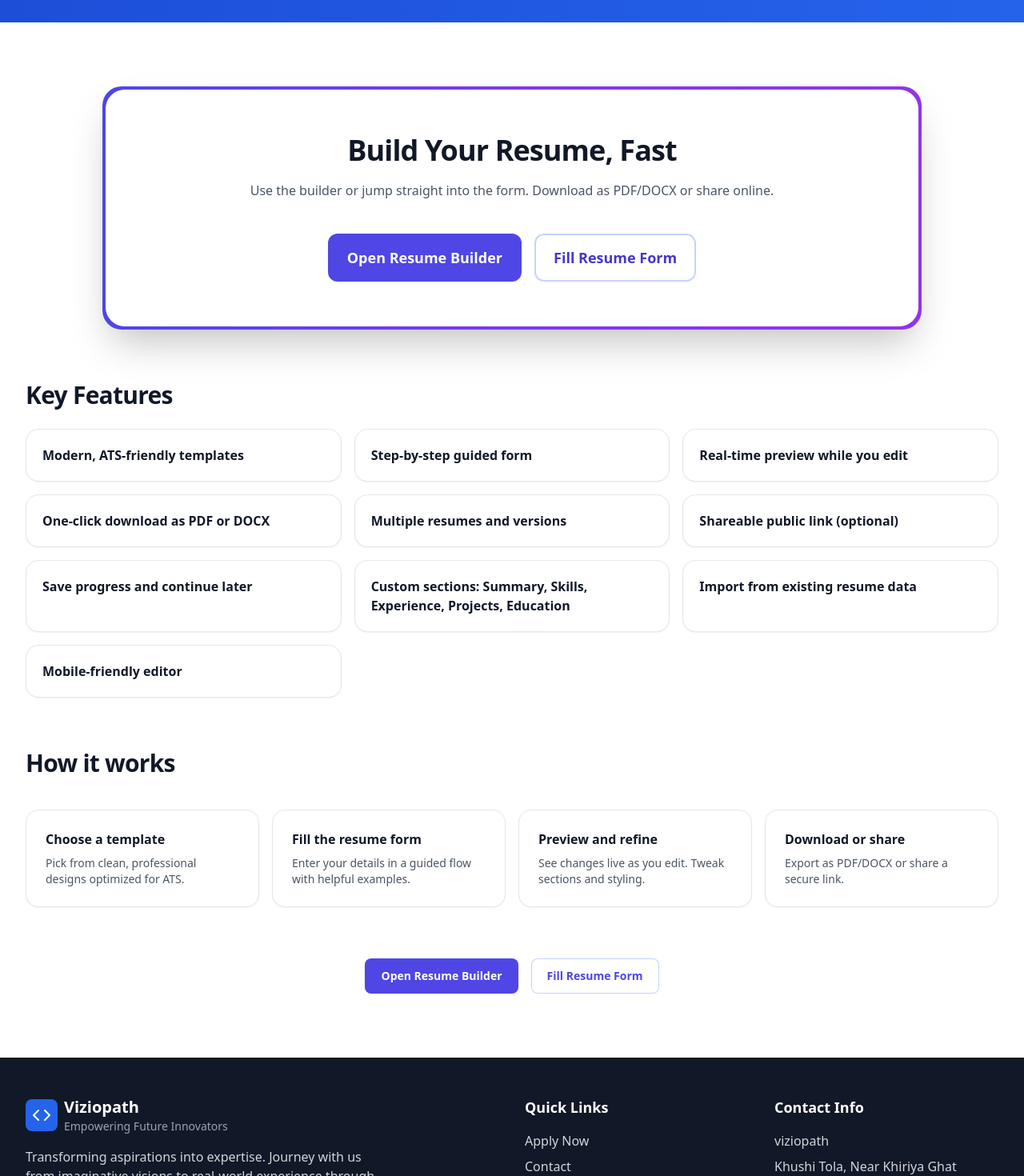
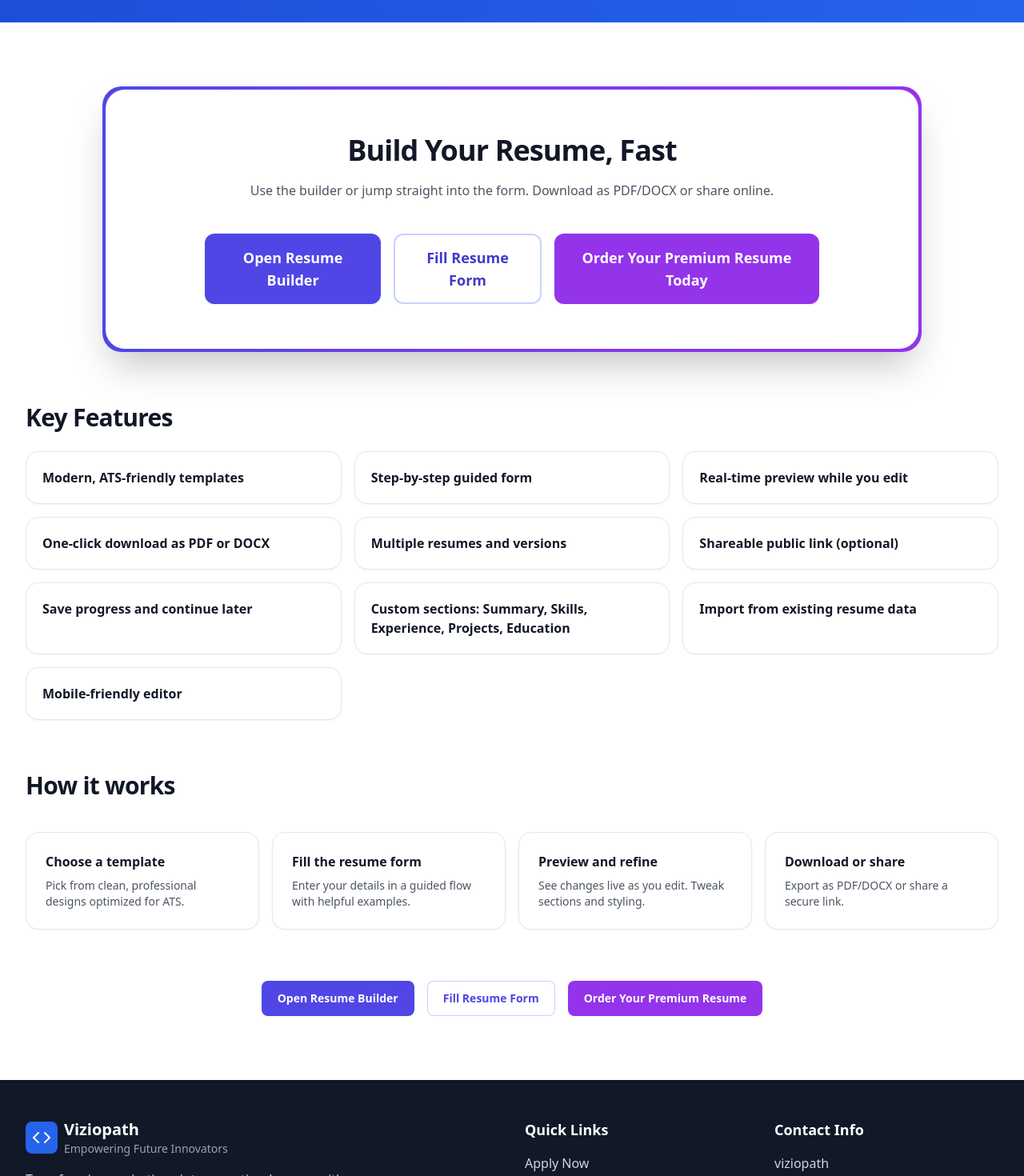
Before and after one commit to Dharmendra20009/viziopath-app, a React (Vite) app: page /services in a window 1280 px wide. Shown: the part 252-1722 px from the top of the page at 80% size. Built offline with nearby package versions, Linux system fonts and the light colour scheme; no server answers.

Commit message:
just add premium resume section

```diff
--- a/src/pages/ResumeBuilder.tsx
+++ b/src/pages/ResumeBuilder.tsx
@@ -67,6 +67,9 @@ const ResumeBuilder: React.FC = () => {
                   <a href="https://www.careerhubs.info/resume-form" target="_blank" rel="noopener noreferrer" className="inline-flex items-center justify-center rounded-xl px-6 py-4 text-base font-semibold text-indigo-700 ring-2 ring-inset ring-indigo-200 transition-colors hover:bg-indigo-50 sm:text-lg">
                     Fill Resume Form
                   </a>
+                  <a href="https://docs.google.com/forms/d/e/1FAIpQLSfGE3mcREhM0VatrbUXHupROarHAPa7Pp6YO3hXCHUPuoeGpQ/viewform?usp=header" target="_blank" rel="noopener noreferrer" className="inline-flex items-center justify-center rounded-xl bg-purple-600 px-6 py-4 text-base font-semibold text-white shadow-sm transition-colors hover:bg-purple-500 sm:text-lg">
+                    Order Your Premium Resume Today
+                  </a>
                 </div>
               </div>
             </div>
@@ -90,6 +93,9 @@ const ResumeBuilder: React.FC = () => {
           <a href="https://www.careerhubs.info/resume-form" target="_blank" rel="noopener noreferrer" className="inline-flex items-center justify-center rounded-lg px-5 py-3 text-sm font-semibold text-indigo-600 ring-1 ring-inset ring-indigo-200 transition-colors hover:bg-indigo-50">
             Fill Resume Form
           </a>
+          <a href="https://docs.google.com/forms/d/e/1FAIpQLSfGE3mcREhM0VatrbUXHupROarHAPa7Pp6YO3hXCHUPuoeGpQ/viewform?usp=header" target="_blank" rel="noopener noreferrer" className="inline-flex items-center justify-center rounded-lg bg-purple-600 px-5 py-3 text-sm font-semibold text-white shadow-sm transition-colors hover:bg-purple-500">
+            Order Your Premium Resume
+          </a>
         </div>
       </div>
     </section>
```
